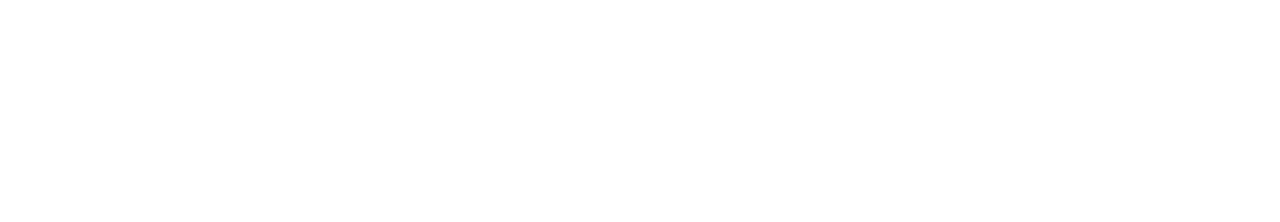
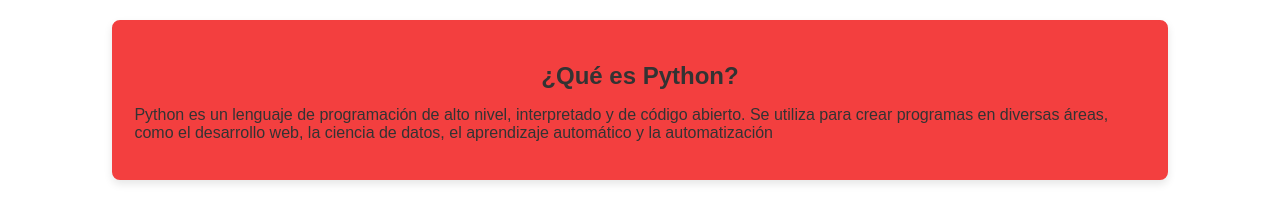
Before and after one commit to alema-m08/Ejercicio_, a plain HTML site: page index.html in a window 1280 px wide. Drawn offline with Linux system fonts and the light colour scheme.

Commit message:
Update index.html

```diff
--- a/index.html
+++ b/index.html
@@ -3,9 +3,13 @@
 <head>
     <meta charset="UTF-8">
     <meta name="viewport" content="width=device-width, initial-scale=1.0">
-    <title>Document</title>
+    <title>Ejercicio</title>
+    <link rel="stylesheet" href="/style.css">
 </head>
 <body>
-
+    <div class="lenguaje">
+        <h2>¿Qué es Python?</h2>
+        <p>Python es un lenguaje de programación de alto nivel, interpretado y de código abierto. Se utiliza para crear programas en diversas áreas, como el desarrollo web, la ciencia de datos, el aprendizaje automático y la automatización</p>
+      </div>
 </body>
 </html>
```
